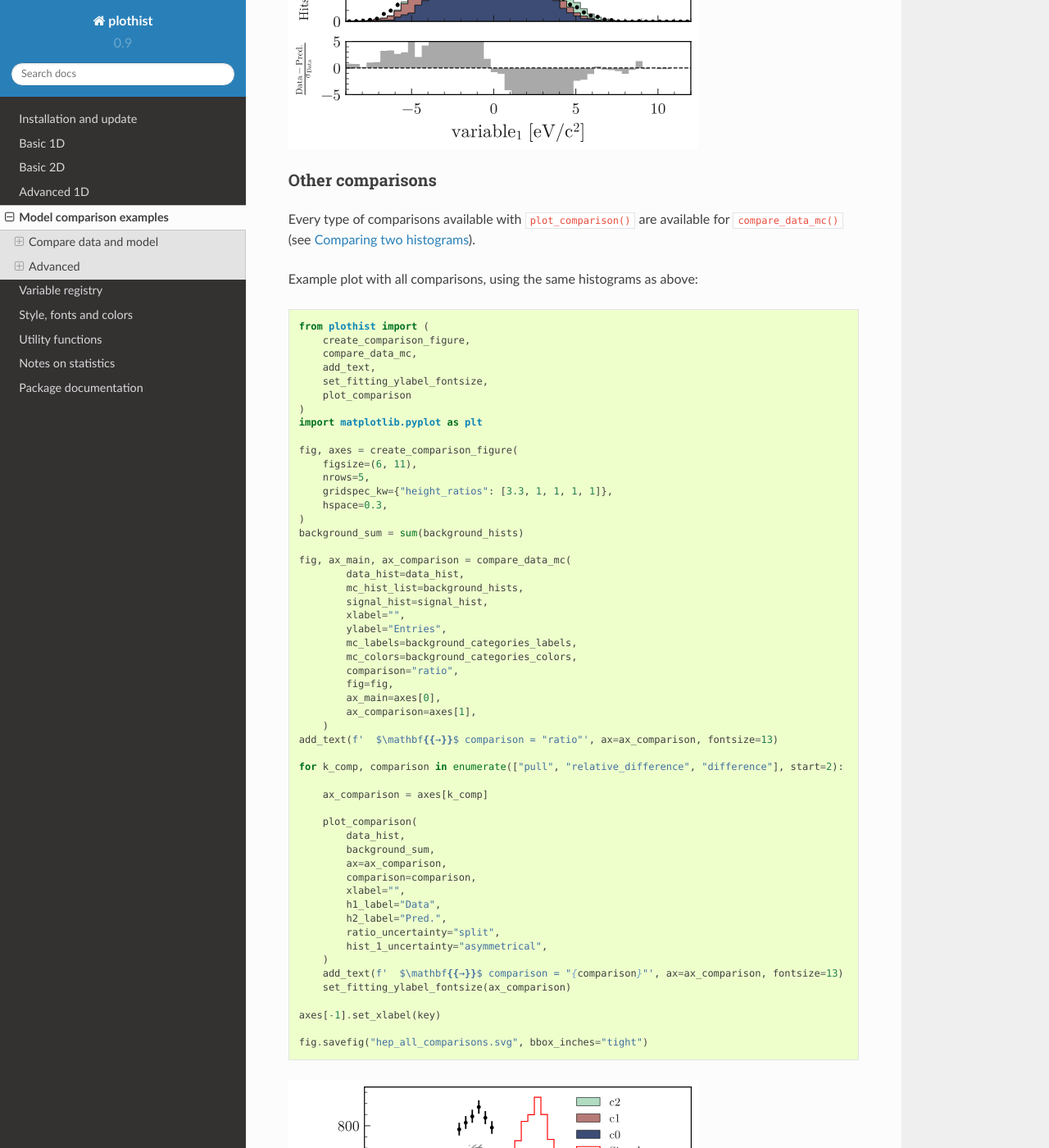
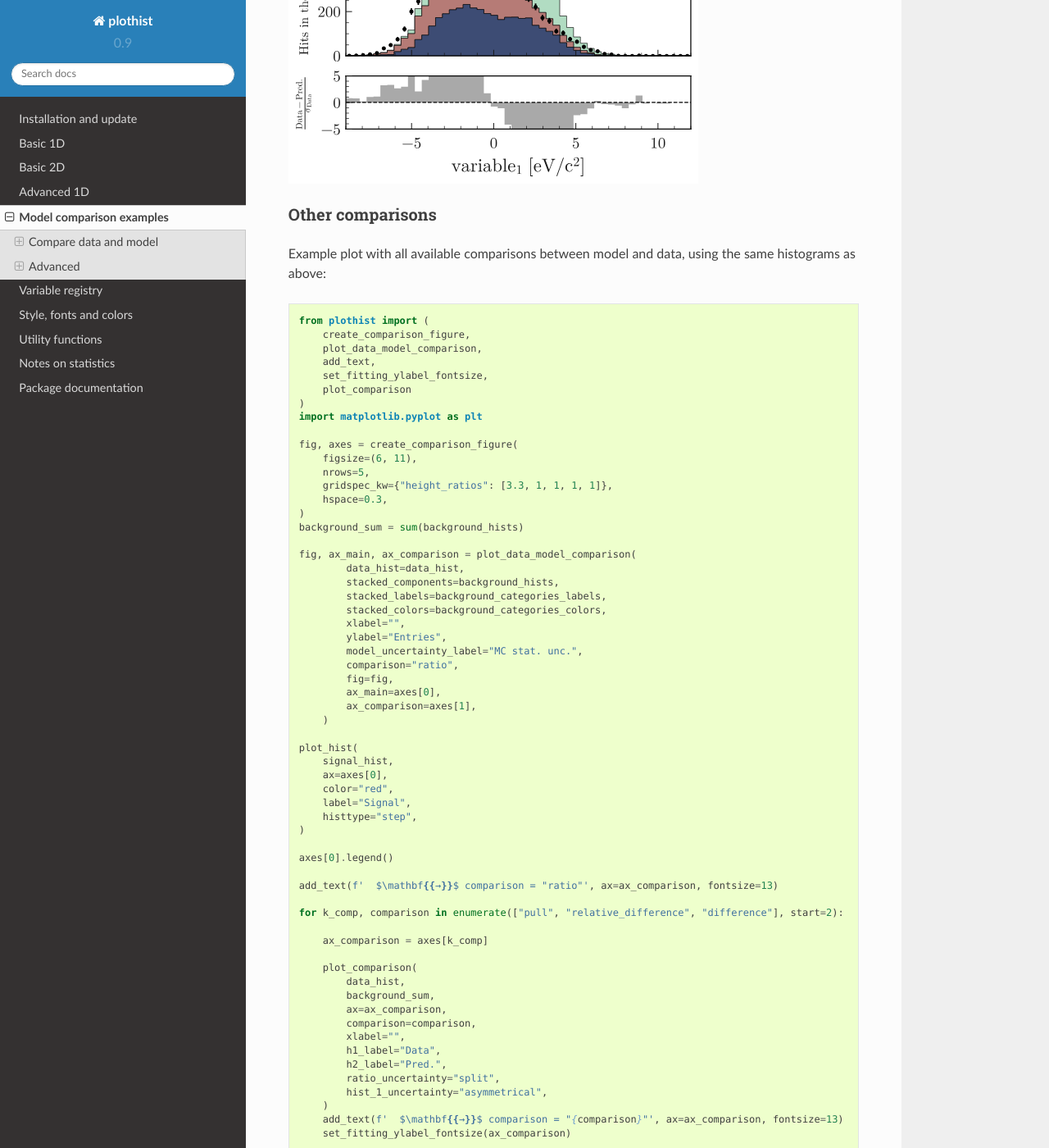
Before and after one commit to cyrraz/plothist, a Sphinx documentation site: the page built from docs/advanced/model_examples.rst, in a window 1280 px wide and 1400 px high, scrolled down 7150 px. Shown: the whole window at 82% size. Built offline with Sphinx 7.4.7 and the Read the Docs theme 2.0.0, drawn with Linux system fonts in a browser that asks for light colours; some of the changed text lies outside the part shown.

Commit message:
remove compare_data_MC()

```diff
--- a/docs/advanced/model_examples.rst
+++ b/docs/advanced/model_examples.rst
@@ -101,18 +101,22 @@ or unstacked histogram:
 
 .. code-block:: python
 
-    from plothist import compare_data_mc, add_luminosity
+    from plothist import plot_data_model_comparison, plot_hist, add_luminosity
 
-    fig, ax_main, ax_comparison = compare_data_mc(
+    fig, ax_main, ax_comparison = plot_data_model_comparison(
         data_hist=data_hist,
-        mc_hist_list=background_hists,
+        unstacked_components= background_hists,
+        unstacked_labels= background_categories_labels,
+        unstacked_colors= background_categories_colors,
         xlabel=key,
         ylabel="Entries",
-        mc_labels=background_categories_labels,
-        mc_colors=background_categories_colors,
-        comparison_ylim=(0.5, 1.5),
-        stacked=False # <--
+        model_uncertainty_label="MC stat. unc.",
+        model_sum_kwargs={"label":"Sum(MC)", "color": "navy"},
+        comparison_ylim=[0.5, 1.5],
     )
+
+    ax_main.legend()
+
     add_luminosity(collaboration="Beast III", ax=ax_main, lumi=50, lumi_unit="zb")
 
     fig.savefig("hep_examples_dataMC_unstacked.svg", bbox_inches='tight')
@@ -122,10 +126,11 @@ or unstacked histogram:
    :alt: Data/model comparison, stacked plot
    :width: 500
 
+
 Stacked and unnstacked histograms
 ---------------------------------
 
-or a combination of stacked and unstacked histograms using the more general function ``plot_data_model_comparison()``:
+Stacked and unstacked histograms can be combined:
 
 .. code-block:: python
 
@@ -225,18 +230,19 @@ To use pulls instead of the ratio to compare the histograms:
 
 .. code-block:: python
 
-    from plothist import compare_data_mc, add_luminosity
+    from plothist import plot_data_model_comparison, add_luminosity
 
-    fig, ax_main, ax_comparison = compare_data_mc(
+    fig, ax_main, ax_comparison = plot_data_model_comparison(
         data_hist=data_hist,
-        mc_hist_list=background_hists,
+        stacked_components=background_hists,
+        stacked_labels=background_categories_labels,
+        stacked_colors=background_categories_colors,
         xlabel=f"${key}\,\,[TeV/c^2]$",
         ylabel="Candidates per 0.42 $TeV/c^2$",
-        mc_labels=background_categories_labels,
-        mc_colors=background_categories_colors,
-        stacked=True,
-        comparison="pull"
+        comparison="pull",
+        model_uncertainty_label="MC stat. unc.",
     )
+
     add_luminosity(collaboration="Beast III", ax=ax_main, lumi="(1 + 0.74)", lumi_unit="ab")
 
     fig.savefig("hep_examples_dataMC_pull.svg", bbox_inches='tight')
@@ -252,18 +258,17 @@ If you do not want to show and take into account the model uncertainties, settin
 
 .. code-block:: python
 
-    from plothist import compare_data_mc, add_luminosity
+    from plothist import plot_data_model_comparison, add_luminosity
 
-    fig, ax_main, ax_comparison = compare_data_mc(
+    fig, ax_main, ax_comparison = plot_data_model_comparison(
         data_hist=data_hist,
-        mc_hist_list=background_hists,
+        stacked_components=background_hists,
+        stacked_labels=background_categories_labels,
+        stacked_colors=background_categories_colors,
         xlabel=f"${key}\,\,[eV/c^2]$",
         ylabel="Hits in the LMN per $4.2\\times 10^{-1}\,\,eV/c^2$",
-        mc_labels=background_categories_labels,
-        mc_colors=background_categories_colors,
-        stacked=True,
         comparison="pull",
-        mc_uncertainty=False # <--
+        model_uncertainty=False # <--
     )
     add_luminosity(collaboration="Beast III", ax=ax_main, lumi=8.2, lumi_unit="zb", preliminary=True)
 
@@ -279,15 +284,13 @@ If you do not want to show and take into account the model uncertainties, settin
 Other comparisons
 -----------------
 
-Every type of comparisons available with ``plot_comparison()`` are available for ``compare_data_mc()`` (see :ref:`basics-1d_hist_comparison-label`).
-
-Example plot with all comparisons, using the same histograms as above:
+Example plot with all available comparisons between model and data, using the same histograms as above:
 
 .. code-block:: python
 
     from plothist import (
         create_comparison_figure,
-        compare_data_mc,
+        plot_data_model_comparison,
         add_text,
         set_fitting_ylabel_fontsize,
         plot_comparison
@@ -302,19 +305,30 @@ Example plot with all comparisons, using the same histograms as above:
     )
     background_sum = sum(background_hists)
 
-    fig, ax_main, ax_comparison = compare_data_mc(
+    fig, ax_main, ax_comparison = plot_data_model_comparison(
             data_hist=data_hist,
-            mc_hist_list=background_hists,
-            signal_hist=signal_hist,
+            stacked_components=background_hists,
+            stacked_labels=background_categories_labels,
+            stacked_colors=background_categories_colors,
             xlabel="",
             ylabel="Entries",
-            mc_labels=background_categories_labels,
-            mc_colors=background_categories_colors,
+            model_uncertainty_label="MC stat. unc.",
             comparison="ratio",
             fig=fig,
             ax_main=axes[0],
             ax_comparison=axes[1],
         )
+
+    plot_hist(
+        signal_hist,
+        ax=axes[0],
+        color="red",
+        label="Signal",
+        histtype="step",
+    )
+
+    axes[0].legend()
+
     add_text(f'  $\mathbf{{→}}$ comparison = "ratio"', ax=ax_comparison, fontsize=13)
 
     for k_comp, comparison in enumerate(["pull", "relative_difference", "difference"], start=2):
@@ -346,18 +360,19 @@ Example plot with all comparisons, using the same histograms as above:
 
 
 
-Same example plot but we remove the statistical uncertainties of the model by adding ``mc_uncertainty=False`` in ``compare_data_mc()`` and pass a model histogram without uncertainties to ``plot_comparison()``:
+Same example plot but we remove the statistical uncertainties of the model by adding ``mc_uncertainty=False`` in ``plot_data_model_comparison()`` and pass a model histogram without uncertainties to ``plot_comparison()``:
 
 .. code-block:: python
 
     from plothist import (
         create_comparison_figure,
-        compare_data_mc,
+        plot_data_model_comparison,
         add_text,
         set_fitting_ylabel_fontsize,
         plot_comparison
     )
     import matplotlib.pyplot as plt
+    import numpy as np
 
     fig, axes = create_comparison_figure(
         figsize=(6, 11),
@@ -367,20 +382,30 @@ Same example plot but we remove the statistical uncertainties of the model by ad
     )
     background_sum = sum(background_hists)
 
-    fig, ax_main, ax_comparison = compare_data_mc(
+    fig, ax_main, ax_comparison = plot_data_model_comparison(
             data_hist=data_hist,
-            mc_hist_list=background_hists,
-            signal_hist=signal_hist,
+            stacked_components=background_hists,
+            stacked_labels=background_categories_labels,
+            stacked_colors=background_categories_colors,
             xlabel="",
             ylabel="Entries",
-            mc_labels=background_categories_labels,
-            mc_colors=background_categories_colors,
+            model_uncertainty=False, # <--
             comparison="ratio",
             fig=fig,
-            mc_uncertainty=False,
             ax_main=axes[0],
             ax_comparison=axes[1],
         )
+
+    plot_hist(
+        signal_hist,
+        ax=axes[0],
+        color="red",
+        label="Signal",
+        histtype="step",
+    )
+
+    axes[0].legend()
+
     add_text(f'  $\mathbf{{→}}$ comparison = "ratio"', ax=ax_comparison, fontsize=13)
 
     for k_comp, comparison in enumerate(["pull", "relative_difference", "difference"], start=2):
@@ -428,7 +453,7 @@ For ``ratio`` or ``relative_difference``, the uncertainties can be split between
 
     from plothist import (
         create_comparison_figure,
-        compare_data_mc,
+        plot_data_model_comparison,
         add_text,
         set_fitting_ylabel_fontsize,
         plot_comparison
@@ -445,20 +470,31 @@ For ``ratio`` or ``relative_difference``, the uncertainties can be split between
 
     background_sum = sum(background_hists)
 
-    fig, ax_main, ax_comparison = compare_data_mc(
+    fig, ax_main, ax_comparison = plot_data_model_comparison(
             data_hist=data_hist,
-            mc_hist_list=background_hists,
-            signal_hist=signal_hist,
+            stacked_components=background_hists,
+            stacked_labels=background_categories_labels,
+            stacked_colors=background_categories_colors,
             xlabel="",
             ylabel="Entries",
-            mc_labels=background_categories_labels,
-            mc_colors=background_categories_colors,
             comparison="ratio",
             ratio_uncertainty="split",
+            model_uncertainty_label="MC stat. unc.",
             fig=fig,
             ax_main=axes[0],
             ax_comparison=axes[1],
         )
+
+    plot_hist(
+        signal_hist,
+        ax=axes[0],
+        color="red",
+        label="Signal",
+        histtype="step",
+    )
+
+    axes[0].legend()
+
     add_text(
         f'  $\mathbf{{→}}$ comparison = "ratio", \n  $\mathbf{{→}}$ ratio_uncertainty="split", mc_uncertainty = True',
         ax=ax_comparison,
@@ -521,8 +557,12 @@ Compare data and stacked histogram for a flatten 2D variable:
 
 .. code-block:: python
 
-    from plothist import make_2d_hist, get_color_palette
-    from plothist import compare_data_mc, add_luminosity
+    from plothist import (
+        make_2d_hist,
+        get_color_palette,
+        plot_data_model_comparison,
+        add_luminosity
+    )
 
     # Define the histograms
 
@@ -558,14 +598,14 @@ Compare data and stacked histogram for a flatten 2D variable:
     )
 
     # Compare data and stacked histogram
-    fig, ax_main, ax_comparison = compare_data_mc(
+    fig, ax_main, ax_comparison = plot_data_model_comparison(
         data_hist=data_hist,
-        mc_hist_list=background_hists,
-        signal_hist=signal_hist,
+        stacked_components=background_hists,
+        stacked_labels=background_categories_labels,
+        stacked_colors=background_categories_colors,
         xlabel=rf"({key1} $\times$ {key2}) bin",
         ylabel="Entries",
-        mc_labels=background_categories_labels,
-        mc_colors=background_categories_colors,
+        model_uncertainty_label="MC stat. unc.",
         flatten_2d_hist=True, # <--
     )
 
```
Also changed, not shown: 1 other file.
